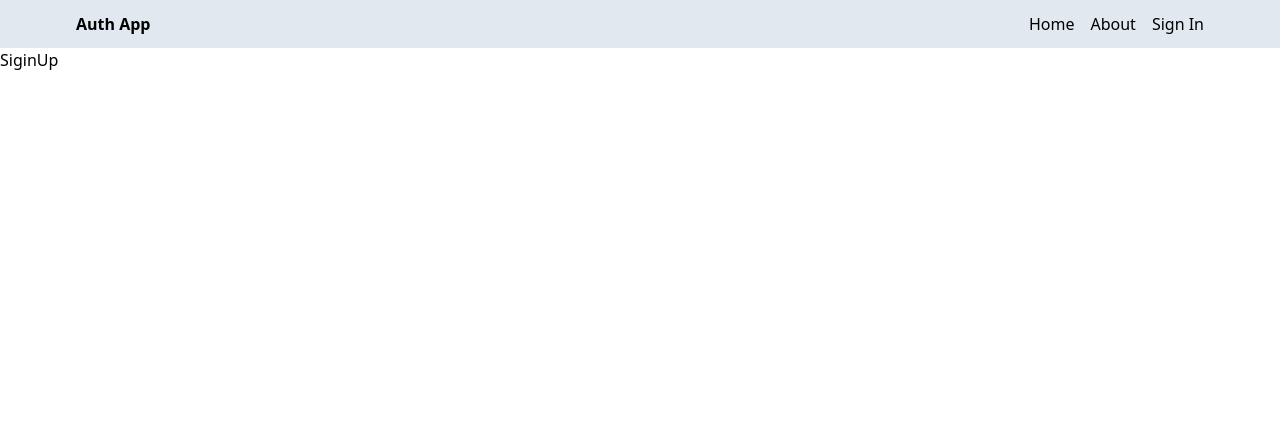
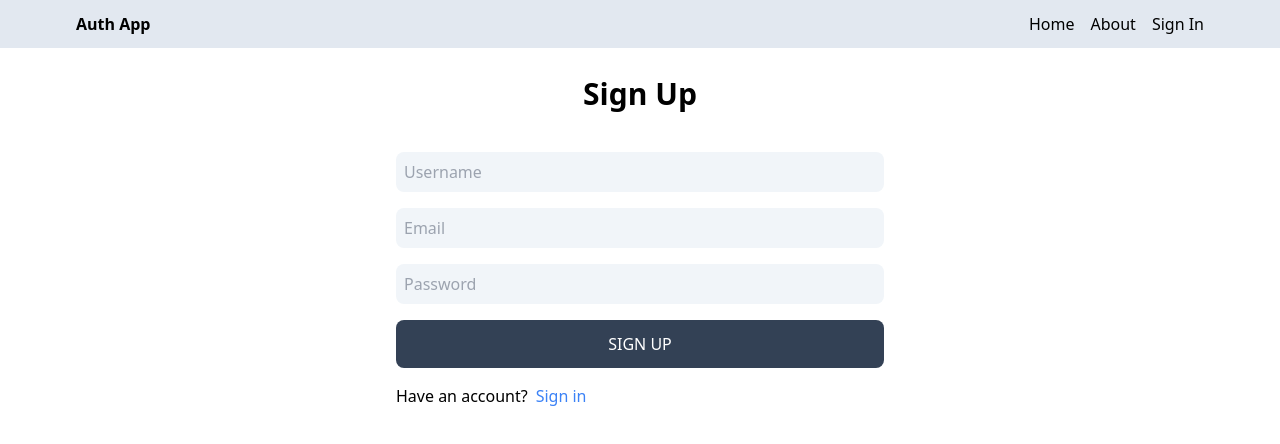
Before and after one commit to sunnypatel-koder/mern_auth, a React (Vite) app in the folder client/: page /sign-up in a window 1280 px wide. Shown: the top 444 px of the page. Built offline with nearby package versions, Linux system fonts and the light colour scheme.

Commit message:
completed signup page

```diff
--- a/client/src/components/Header.jsx
+++ b/client/src/components/Header.jsx
@@ -15,7 +15,7 @@
           <Link to="/about">
             <li>About</li>
           </Link>
-          <Link to="/sign-in">
+          <Link to="/sign-up">
             <li>Sign In</li>
           </Link>
         </ul>
--- a/client/src/pages/SignUp.jsx
+++ b/client/src/pages/SignUp.jsx
@@ -1,7 +1,45 @@
 import React from "react";
+import { Link } from "react-router-dom";
 
-const SiginUp = () => {
-  return <div>SiginUp</div>;
+const SignUp = () => {
+  return (
+    <>
+      <div>
+        <h1 className="text-3xl text-center font-semibold my-7">Sign Up</h1>
+        <div className="p-3 max-w-lg mx-auto">
+          <form className="flex flex-col gap-4 ">
+            <input
+              type="text"
+              placeholder="Username"
+              id="username"
+              className="bg-slate-100 p-2 rounded-lg"
+            />
+            <input
+              type="email"
+              placeholder="Email"
+              id="email"
+              className="bg-slate-100 p-2 rounded-lg"
+            />
+            <input
+              type="text"
+              placeholder="Password"
+              id="password"
+              className="bg-slate-100 p-2 rounded-lg"
+            />
+            <button className="bg-slate-700 text-white p-3 rounded-lg uppercase hover:opacity-95 disabled:opacity-80">
+              Sign Up
+            </button>
+            <div className=" flex gap-2">
+              <p>Have an account?</p>
+              <Link to="/sign-in">
+                <span className="text-blue-500">Sign in</span>
+              </Link>
+            </div>
+          </form>
+        </div>
+      </div>
+    </>
+  );
 };
 
-export default SiginUp;
+export default SignUp;
```
